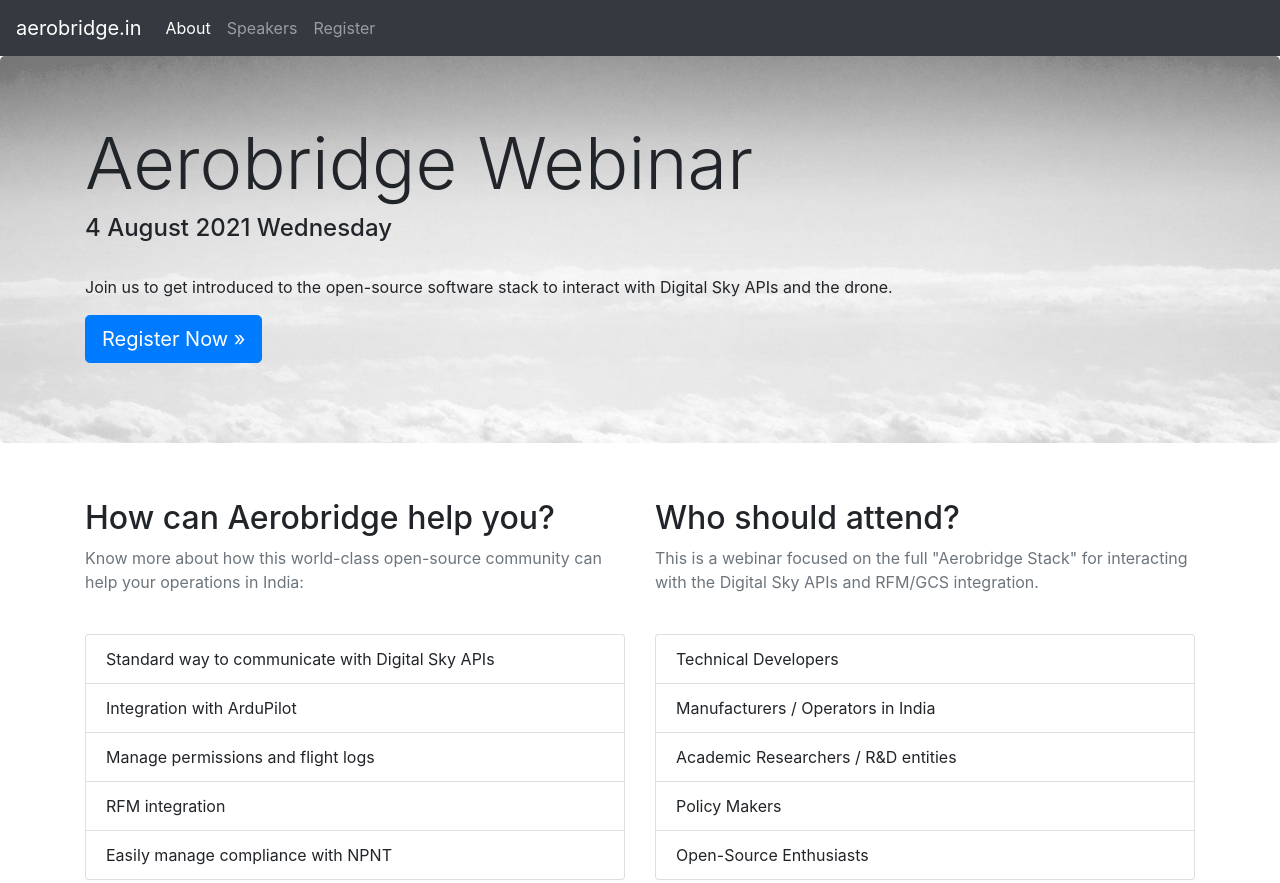
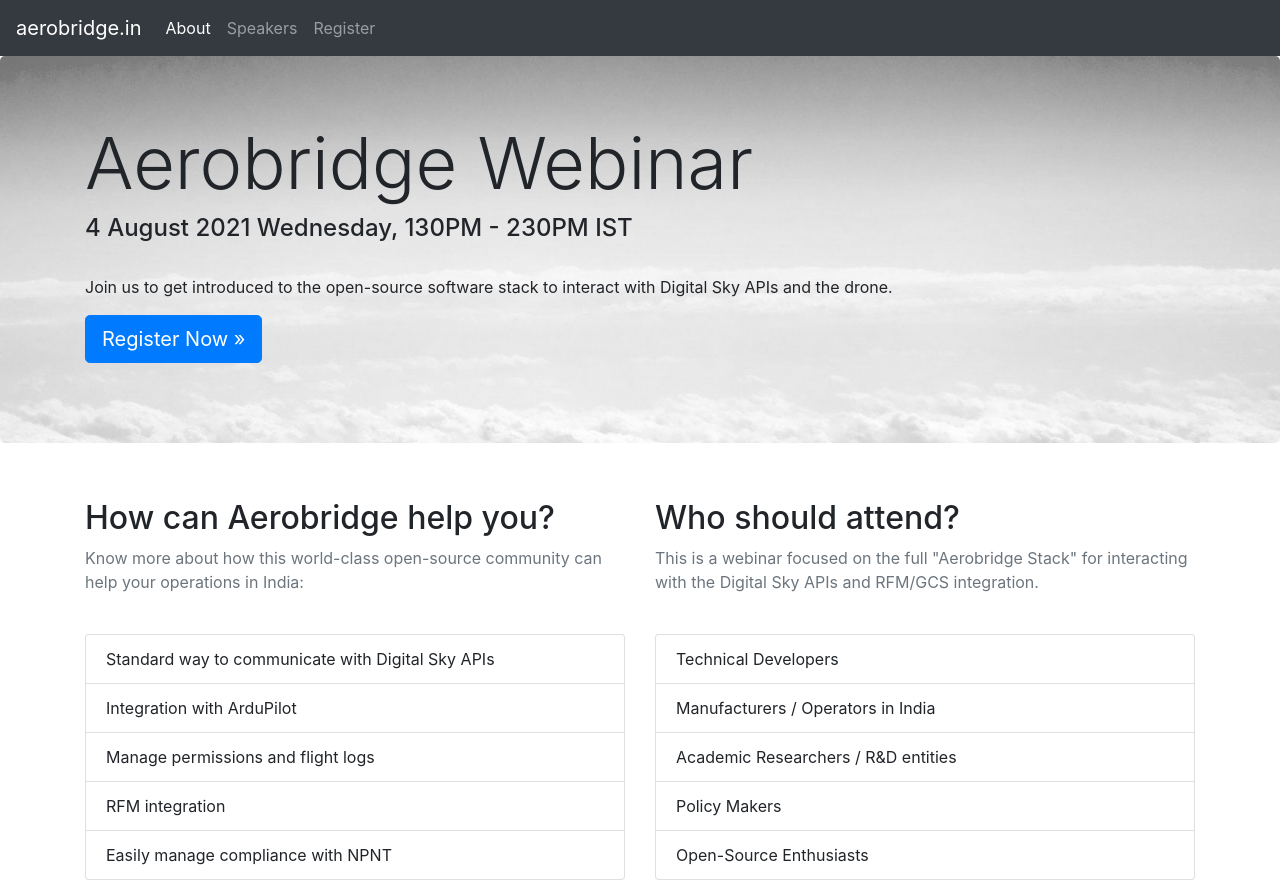
Before and after one commit to openskies-sh/aerobridge-webinar, a plain HTML site: page index.html in a window 1280 px wide. Shown: the top 883 px of the page. Drawn offline with Linux system fonts and the light colour scheme.

Commit message:
Update index.html

```diff
--- a/index.html
+++ b/index.html
@@ -66,7 +66,7 @@
   <div class="jumbotron">
     <div class="container">
       <h1 class="display-3">Aerobridge Webinar</h1>
-      <h4>4 August 2021 Wednesday</h4><br>
+      <h4>4 August 2021 Wednesday, 130PM - 230PM IST</h4><br>
       <p>Join us to get introduced to the open-source software stack to interact with Digital Sky APIs and the drone.</p>
       <p><a class="btn btn-primary btn-lg" href="#registration" role="button">Register Now &raquo;</a></p>
     </div>
```
